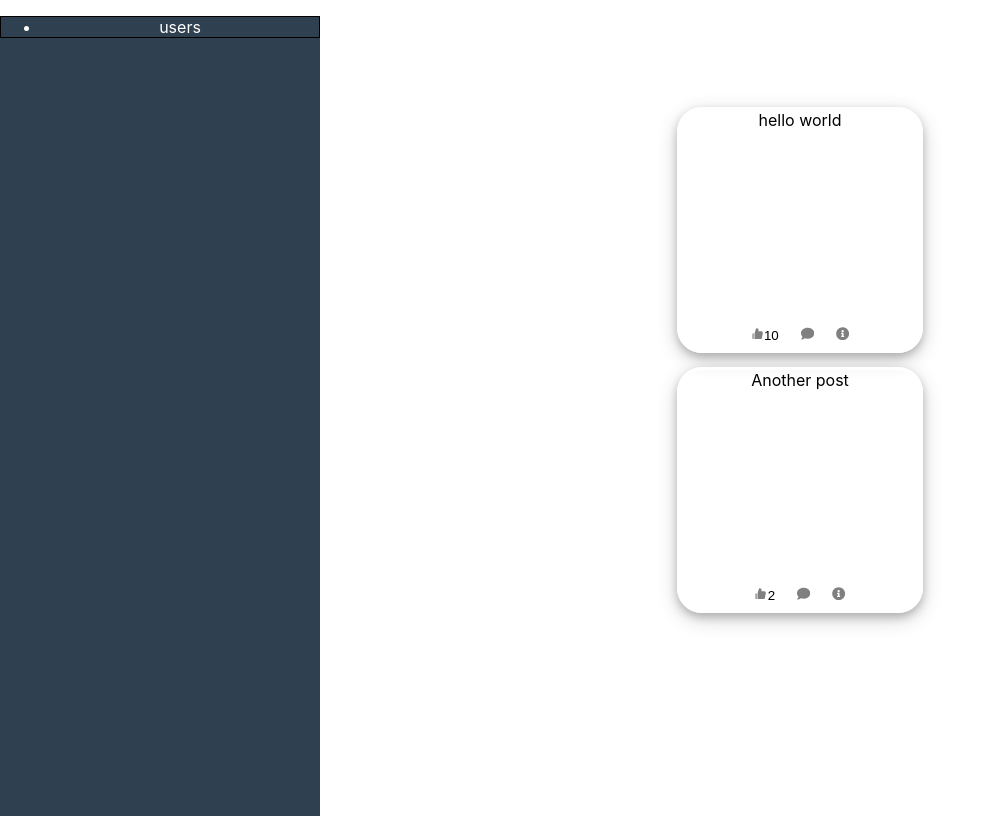
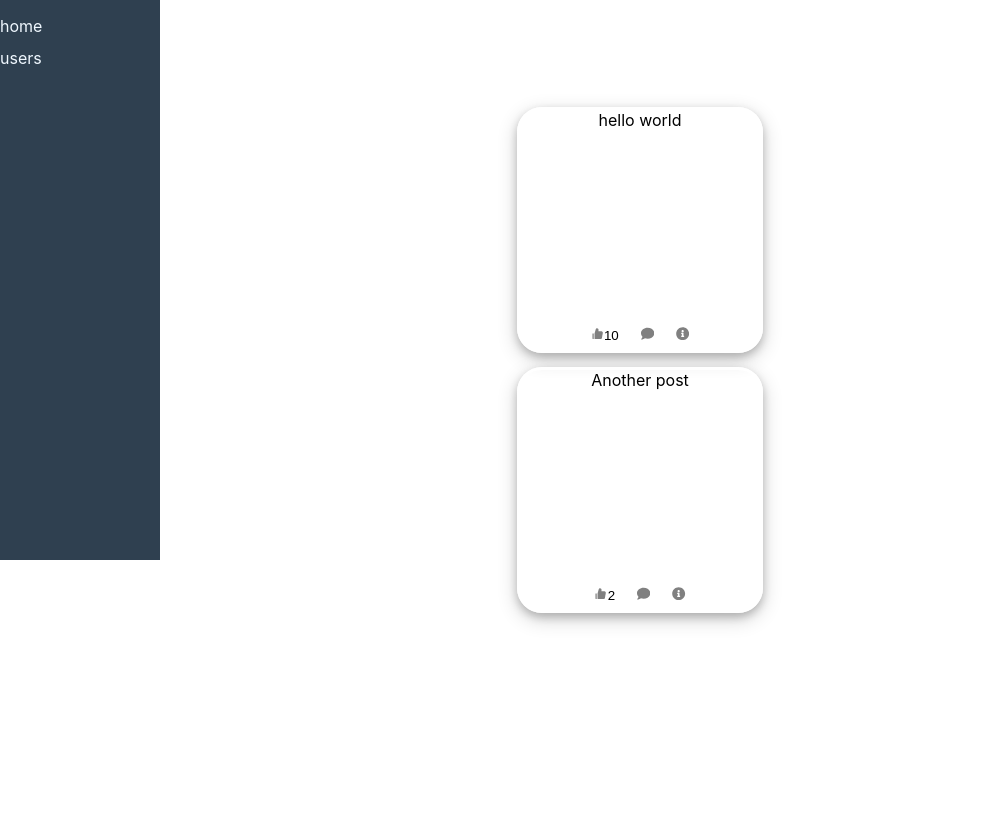
Before and after one commit to ido-wajnbuch/KeremNet, a React (Create React App) app in the folder my-app/: page / in a window 1280 px wide. Shown: the whole page, without its empty margins (0-993 px from the left). Built offline with nearby package versions, Linux system fonts and the light colour scheme; data requests are answered from the project's data file.

Commit message:
sidebar is shown in users aswell

```diff
--- a/my-app/src/App.css
+++ b/my-app/src/App.css
@@ -1,18 +1,13 @@
-.App {
-
+.App
+{
   display: flex;
   flex-direction: row;
   height: 100vh;
   width: 100vw;
 }
 
-.left
-{
-  height: 100%;
-  width: 25%;
-}
 
-.right
+.posts
 {
   display: flex;
   flex-direction: column;
--- a/my-app/src/App.tsx
+++ b/my-app/src/App.tsx
@@ -2,10 +2,13 @@ import React from 'react';
 import logo from './logo.svg';
 import axios from 'axios';
 import { useState, useEffect } from 'react';
+
 import './App.css';
+
 import Post from './Post/Post';
 import {PostType} from './Post/Post';
 import './Post/Post.css';
+
 import Sidebar from './Sidebar/Sidebar';
 import './Sidebar/Sidebar.css';
 
@@ -51,10 +54,8 @@ function App() {
 
   return (
     <div className='App'>
-      <div className='left'>
-        <Sidebar links={[{title:'users', link:'/users'}]}></Sidebar>
-      </div>
-      <div className='right'>
+      <Sidebar links={[{title:'home', link:'/'},{title:'users', link:'/users'}]}></Sidebar>
+      <div className='posts'>
       {
         posts.map((post:PostType) => (
           <Post content={post.content} author={post.author}
--- a/my-app/src/Sidebar/Sidebar.css
+++ b/my-app/src/Sidebar/Sidebar.css
@@ -1,27 +1,23 @@
 .sidebar
 {
     background-color: #2f4050;
-    height: 100%;
-    width: 100%;
+    height: 35em;
+    width: 10em;
 }
 
 .sidebar-list
 {
-    height: auto;
-    width: 100%;
+    padding: 0;
 }
 
-.sidebar-list, .row
+.sidebar-row
 {
-    text-align: center;
-    width: auto;
-    height: auto;
-    border: 1px solid black;
-    color:white;
+    height: 2em;
+    color:aliceblue
 }
 
-.sidebar-list:hover, .row :hover
+.sidebar-row:hover
 {
+    background-color: cadetblue;
     cursor: pointer;
-    background-color: cadetblue;
 }
--- a/my-app/src/Sidebar/Sidebar.tsx
+++ b/my-app/src/Sidebar/Sidebar.tsx
@@ -10,12 +10,11 @@ const Sidebar : React.FC<SidebarProps> = ({links}) =>
 {
     return(
     <div className='sidebar'>
-        <ul  className='sidebar-list'>
+        <ul className='sidebar-list'>
             {
                 links.map((val, key) => {
                     return(
-                        <li  className='sidebar-row' key={key} onClick={() => {window.location.pathname = val.link} }>
-                            {""}
+                        <li className='sidebar-row' key={key} onClick={() => {window.location.pathname = val.link} }>
                             <div>{val.title}</div>
                         </li>
                     );
--- /dev/null
+++ b/my-app/src/Users/Users.tsx
@@ -0,0 +1,13 @@
+import React from 'react';
+import Sidebar from '../Sidebar/Sidebar';
+import '../Sidebar/Sidebar.css';
+
+const Users:React.FC = () =>
+{
+    return <div className='Users'>
+        <Sidebar links={[{ title: 'home', link: '/' }, { title: 'users', link: '/users' }]}></Sidebar>
+        <div className='right'></div>
+    </div>;
+}
+
+export default Users;
--- a/my-app/src/index.tsx
+++ b/my-app/src/index.tsx
@@ -4,6 +4,7 @@ import './index.css';
 import App from './App';
 import reportWebVitals from './reportWebVitals';
 import {createBrowserRouter, RouterProvider} from 'react-router-dom'
+import Users from './Users/Users';
 
 const router = createBrowserRouter([
   {
@@ -13,7 +14,7 @@ const router = createBrowserRouter([
   },
   {
     path:"/users",
-    element: <div>users</div>
+    element: <Users/>
   }
 ]);
 
```
